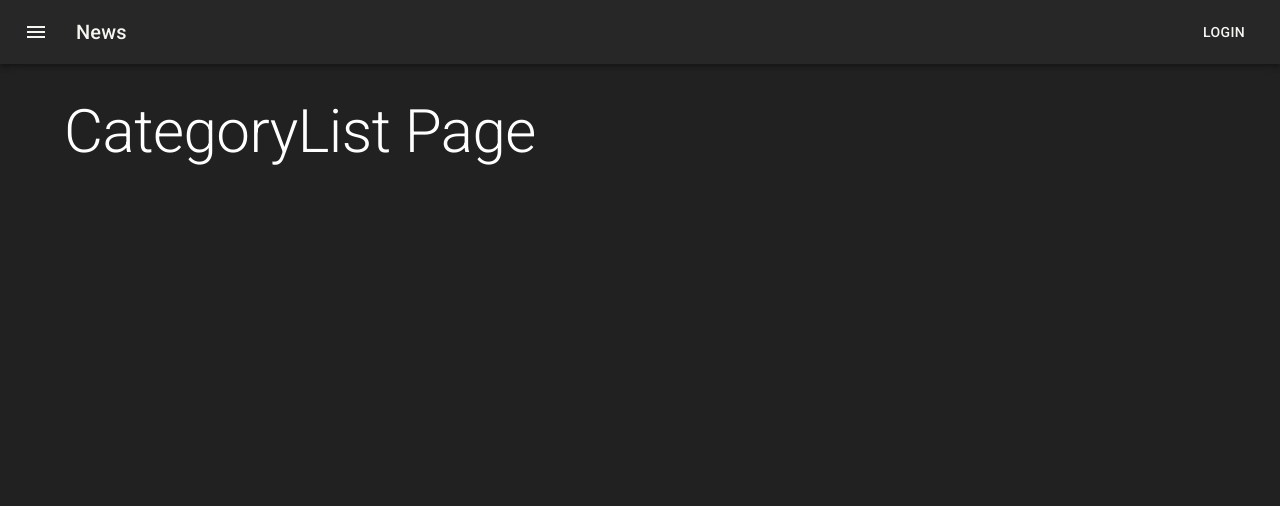
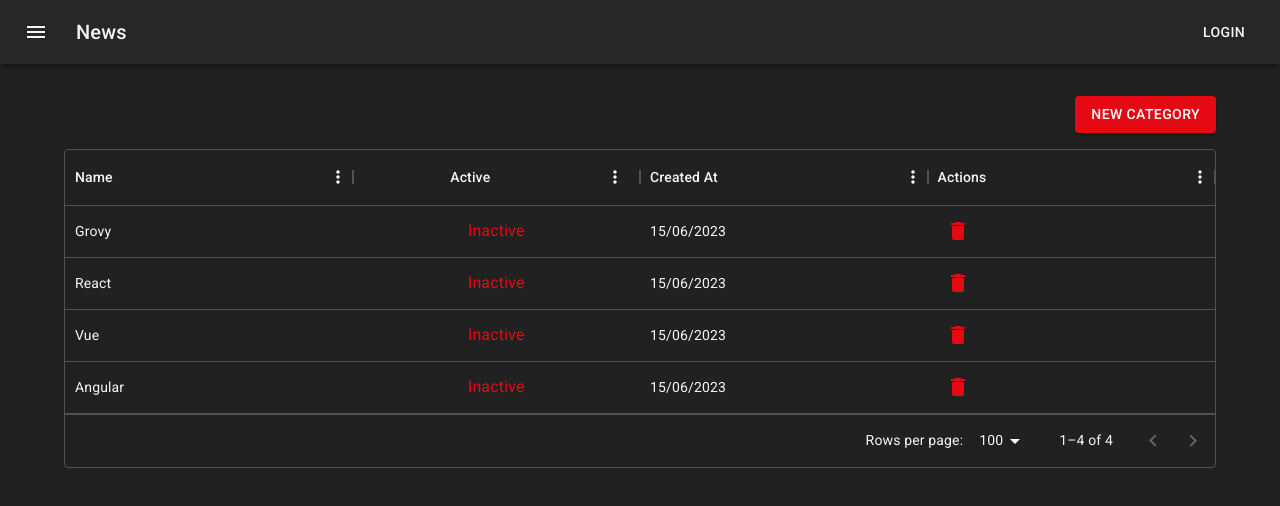
Before and after one commit to Vicenteefenequis/shiny-robot, a React (Create React App) app: page / in a window 1280 px wide. Shown: the top 506 px of the page. Built offline with nearby package versions, Linux system fonts and the light colour scheme.

Commit message:
feat: create table of category

```diff
--- a/package.json
+++ b/package.json
@@ -7,6 +7,7 @@
     "@emotion/styled": "^11.11.0",
     "@mui/icons-material": "^5.11.16",
     "@mui/material": "^5.13.5",
+    "@mui/x-data-grid": "^6.7.0",
     "@reduxjs/toolkit": "^1.9.5",
     "@testing-library/jest-dom": "^5.16.5",
     "@testing-library/react": "^13.4.0",
--- a/src/features/categories/ListCategory.tsx
+++ b/src/features/categories/ListCategory.tsx
@@ -1,7 +1,88 @@
-import { Box, Typography } from "@mui/material";
+import { Box, Button, IconButton, Typography } from "@mui/material";
+import { useAppSelector } from "../../app/hooks";
+import { selectCategories } from "./categorySlice";
+import { Link } from "react-router-dom";
+import { DataGrid, GridColDef, GridRenderCellParams, GridRowsProp } from '@mui/x-data-grid';
+import DeleteIcon from '@mui/icons-material/Delete';
 
-export const CategoryList = () => (
-	<Box>
-		<Typography variant='h2' component='h2'>CategoryList Page</Typography>
-	</Box>
-)
+
+export const CategoryList = () => {
+	const categories = useAppSelector(selectCategories);
+
+
+	const rows: GridRowsProp = categories.map((category) => ({
+		id: category.id,
+		name: category.name,
+		description: category.description,
+		isActive: category.is_active,
+		createdAt: new Date(category.created_at).toLocaleDateString('pt-BR'),
+	}));
+
+	const columns: GridColDef[] = [
+		{
+			field: 'name',
+			headerName: 'Name',
+			flex: 1
+		},
+		{
+			field: 'isActive',
+			headerName: 'Active',
+			flex: 1,
+			type: 'boolean',
+			renderCell: renderIsActiveCell
+		},
+		{
+			field: 'createdAt',
+			headerName: 'Created At',
+			flex: 1,
+		},
+		{
+			field: 'id',
+			headerName: 'Actions',
+			flex: 1,
+			renderCell: renderActionsCell
+		},
+	];
+
+	function renderActionsCell(row: GridRenderCellParams) {
+		return (
+			<IconButton aria-label="delete" color="secondary" onClick={() => console.log("eae")}>
+				<DeleteIcon />
+			</IconButton>
+		)
+	}
+
+	function renderIsActiveCell(row: GridRenderCellParams) {
+		return (
+			<Typography color={row.value ? "primary" : "secondary"}>
+				{row.value ? 'Active' : 'Inactive'}
+			</Typography>
+		)
+	}
+
+	return (
+		<Box maxWidth="lg" sx={{ mt: 4, mb: 4 }}>
+			<Box display="flex" justifyContent="flex-end">
+				<Button
+					variant="contained"
+					color="secondary"
+					component={Link}
+					to="/categories/create"
+					style={{ marginBottom: "1rem" }}
+				>
+					New Category
+				</Button>
+			</Box>
+
+			{/* {categories.map(category => (
+				<Typography key={category.id} variant='h2' component='h2'>{category.name}</Typography>
+			))} */}
+
+
+			<DataGrid
+				rows={rows}
+				columns={columns}
+			/>
+		</Box>
+	)
+}
--- a/src/features/categories/categorySlice.ts
+++ b/src/features/categories/categorySlice.ts
@@ -1,4 +1,5 @@
 import { createSlice } from "@reduxjs/toolkit";
+import { RootState } from "../../app/store";
 
 interface Category {
 	id: string;
@@ -17,7 +18,7 @@ const category: Category = {
 	created_at: new Date().toISOString(),
 	updated_at: new Date().toISOString(),
 	deleted_at: null,
-	description: null
+	description: 'Grovy is a programming language',
 }
 
 
@@ -38,4 +39,10 @@ const categoriesSlice = createSlice({
 	}
 })
 
+
+//selectors
+
+export const selectCategories = (state: RootState) => state.categories;
+
+
 export default categoriesSlice.reducer;
```
Also changed, not shown: 1 other file (tests, documents, lock files or other folders).
